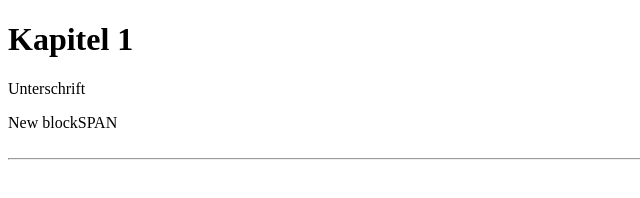
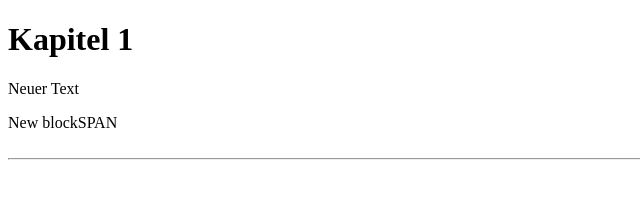
Before and after one commit to AlexandraNie/gitproject, a plain HTML site: page index.html in a window 1280 px wide. Shown: the full height of the page, 0-640 px from the left. Drawn offline with Linux system fonts and the light colour scheme.

Commit message:
changed div text

```diff
--- a/index.html
+++ b/index.html
@@ -6,7 +6,7 @@
     </head>
     <body>
         <h1>Kapitel 1</h1>
-        <p>Unterschrift</p>
+        <p>Neuer Text</p>
         <div>New block<span>SPAN</span></div>
         <br>
         <hr>
```
